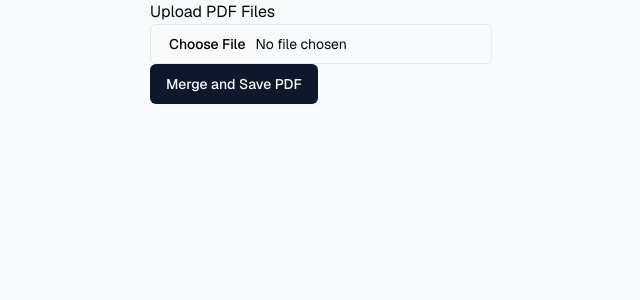
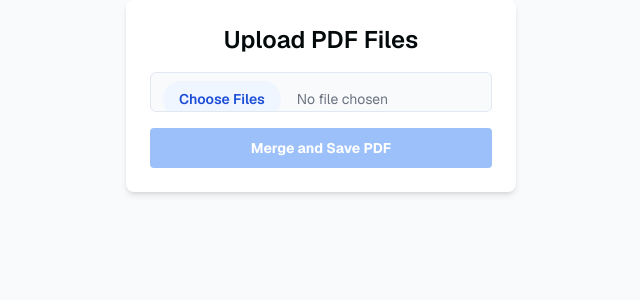
Before and after one commit to adi-mat/poc-app, a Next.js app: page /pdfupload in a window 1280 px wide. Shown: the top 300 px of the page, without its empty margins (319-959 px from the left). Built offline with nearby package versions, Linux system fonts and the light colour scheme.

Commit message:
add pdf upload styling

```diff
--- a/app/pdfupload/page.tsx
+++ b/app/pdfupload/page.tsx
@@ -1,25 +1,37 @@
 "use client";
 
-import { useState } from "react";
+import { useState, useRef } from "react";
 import { Button } from "@/components/ui/button";
 import { Input } from "@/components/ui/input";
 
 export default function SecondPage() {
   const [uploadedFiles, setUploadedFiles] = useState<any[]>([]);
+  const fileInputRef = useRef<HTMLInputElement>(null);
 
   const handleFileChange = (e: any) => {
     const file = e.target.files[0];
-    setUploadedFiles((prevFiles) => [...prevFiles, file]);
+    if (file) {
+      setUploadedFiles((prevFiles) => [...prevFiles, file]);
+    }
   };
 
   const handleDeleteFile = (index: number) => {
-    setUploadedFiles((prevFiles) => prevFiles.filter((_, i) => i !== index));
+    setUploadedFiles((prevFiles) => {
+      const updatedFiles = prevFiles.filter((_, i) => i !== index);
+
+      // Clear the file input value if no files are left
+      if (updatedFiles.length === 0 && fileInputRef.current) {
+        fileInputRef.current.value = "";
+      }
+
+      return updatedFiles;
+    });
   };
 
   const handleMerge = () => {
     // Fetch additional fields from localStorage
     const additionalFields = JSON.parse(
-      localStorage.getItem("additionalFields") || ""
+      localStorage.getItem("additionalFields") || "{}"
     );
 
     // Create FormData object to send files to the backend
@@ -29,7 +41,7 @@ export default function SecondPage() {
       formData.append("files", file);
     });
 
-    // // Send FormData to backend for merging and saving
+    // Send FormData to backend for merging and saving
     fetch("/v1/generate-pdf", {
       method: "POST",
       body: formData,
@@ -43,7 +55,7 @@ export default function SecondPage() {
       .then((data) => {
         // Handle response, e.g., show a success message
         console.log("Merged PDF saved successfully:", data);
-        // // Navigate to a success page or do any other action
+        // Navigate to a success page or do any other action
         // router.push("/success");
       })
       .catch((error) => {
@@ -53,24 +65,43 @@ export default function SecondPage() {
   };
 
   return (
-    <div>
-      <h2>Upload PDF Files</h2>
-      <div>
+    <div className="max-w-2xl mx-auto p-6 bg-white shadow-md rounded-lg">
+      <h2 className="text-2xl font-semibold mb-4 text-center">
+        Upload PDF Files
+      </h2>
+      <div className="mb-4">
         <Input
           type="file"
+          multiple
           onChange={handleFileChange}
           accept="application/pdf"
+          ref={fileInputRef}
+          className="block w-full text-sm text-gray-500 file:mr-4 file:py-2 file:px-4 file:rounded-full file:border-0 file:text-sm file:font-semibold file:bg-blue-50 file:text-blue-700 hover:file:bg-blue-100"
         />
       </div>
-      <div>
+      <div className="mb-4">
         {uploadedFiles.map((file, index) => (
-          <div key={index}>
-            <span>{file.name}</span>
-            <Button onClick={() => handleDeleteFile(index)}>Delete</Button>
+          <div
+            key={index}
+            className="flex items-center justify-between mb-2 p-2 border border-gray-200 rounded-md"
+          >
+            <span className="text-gray-700">{file?.name ?? ""}</span>
+            <Button
+              onClick={() => handleDeleteFile(index)}
+              className="text-red-500 hover:text-red-700"
+            >
+              Delete
+            </Button>
           </div>
         ))}
       </div>
-      <Button onClick={handleMerge}>Merge and Save PDF</Button>
+      <Button
+        onClick={handleMerge}
+        className="w-full bg-blue-500 hover:bg-blue-700 text-white font-bold py-2 px-4 rounded"
+        disabled={uploadedFiles.length === 0}
+      >
+        Merge and Save PDF
+      </Button>
     </div>
   );
 }
```
